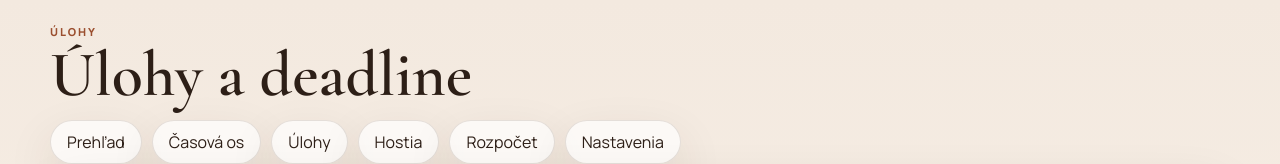
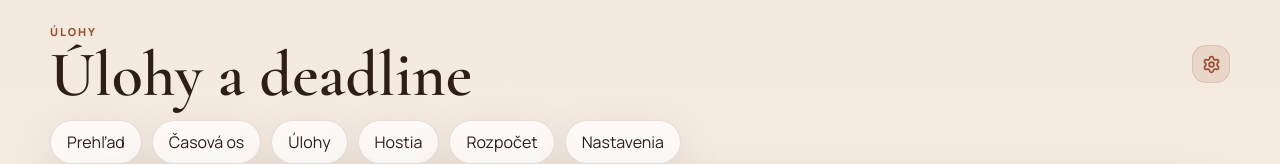
Before and after one commit to tomag-9/svatba, a Next.js app: page /tasks in a window 1280 px wide. Shown: the top 164 px of the page. Built offline with nearby package versions, Linux system fonts and the light colour scheme; no server answers; the database is empty.

Commit message:
feat: Enhance settings and tasks pages with improved layout and styling

```diff
--- a/app/globals.css
+++ b/app/globals.css
@@ -132,6 +132,29 @@ h1 {
   font-family: var(--font-serif), Georgia, "Times New Roman", serif;
   letter-spacing: 0;
   font-weight: 600;
+}
+
+.app-title-row {
+  display: flex;
+  align-items: flex-start;
+  justify-content: space-between;
+  gap: 12px;
+}
+
+.app-title-row h1 {
+  min-width: 0;
+}
+
+.settings-link {
+  width: 38px;
+  height: 38px;
+  border-radius: 14px;
+  flex-shrink: 0;
+  display: grid;
+  place-items: center;
+  color: var(--accent);
+  background: var(--accent-tint);
+  border: 1px solid rgba(155, 79, 47, 0.16);
 }
 
 .lede {
@@ -333,6 +356,33 @@ h1 {
   display: flex;
   gap: 8px;
   flex-wrap: wrap;
+}
+
+.task-list-row {
+  display: grid;
+  grid-template-columns: auto minmax(0, 1fr) auto;
+  align-items: start;
+  width: 100%;
+}
+
+.task-list-main {
+  min-width: 0;
+}
+
+.task-status-tag {
+  justify-self: end;
+}
+
+.task-inline-actions {
+  grid-column: 2 / -1;
+  justify-content: flex-start;
+  margin-top: -2px;
+}
+
+.task-inline-actions .button {
+  min-height: 38px;
+  padding: 8px 12px;
+  box-shadow: none;
 }
 
 .tag {
--- a/app/tasks/page.tsx
+++ b/app/tasks/page.tsx
@@ -65,9 +65,9 @@ export default async function TasksPage({ searchParams }: TasksPageProps) {
         <p className="lede" style={{ marginTop: 0 }}>Zobrazené: {filteredTasks.length} úloh</p>
         <div className="table-list">
           {filteredTasks.map((task) => (
-            <div className="table-row" key={task.id}>
+            <div className="table-row task-list-row" key={task.id}>
               <CategoryIcon category={task.category} size={32} />
-              <div style={{ flex: 1, minWidth: 0 }}>
+              <div className="task-list-main">
                 <Link className="row-title row-link" href={`/tasks/${task.id}`}>
                   {task.title}
                 </Link>
@@ -76,16 +76,12 @@ export default async function TasksPage({ searchParams }: TasksPageProps) {
                 </div>
                 {task.notes ? <div className="task-note-preview">{task.notes}</div> : null}
               </div>
-              <div className="item-actions">
-                <div style={{ display: 'flex', gap: '8px', flexWrap: 'wrap', justifyContent: 'flex-end' }}>
-                  <span className="tag">{taskStatusLabels[task.status]}</span>
-                </div>
-                <div className="item-action-row">
-                  <Link className="button button-ghost" href={`/tasks/${task.id}`}>
-                    Upraviť
-                  </Link>
-                  <DeleteEntityButton endpoint={`/api/tasks/${task.id}`} label="Zmazať" />
-                </div>
+              <span className="tag task-status-tag">{taskStatusLabels[task.status]}</span>
+              <div className="item-action-row task-inline-actions">
+                <Link className="button button-ghost" href={`/tasks/${task.id}`}>
+                  Upraviť
+                </Link>
+                <DeleteEntityButton endpoint={`/api/tasks/${task.id}`} label="Zmazať" />
               </div>
             </div>
           ))}
--- a/components/app-shell.tsx
+++ b/components/app-shell.tsx
@@ -1,5 +1,6 @@
 import Link from 'next/link';
 import type { ReactNode } from 'react';
+import { Settings } from 'lucide-react';
 import { navLabels } from '@/lib/labels';
 
 const navItems = [
@@ -19,7 +20,12 @@ export function AppShell({ title, eyebrow, description, children }: { title: str
       <header className="app-header">
         <div>
           <p className="eyebrow">{eyebrow}</p>
-          <h1>{title}</h1>
+          <div className="app-title-row">
+            <h1>{title}</h1>
+            <Link className="settings-link" href="/settings" aria-label="Nastavenia">
+              <Settings size={19} strokeWidth={2.2} aria-hidden="true" />
+            </Link>
+          </div>
           {description ? <p className="lede">{description}</p> : null}
         </div>
         <nav className="nav-pills" aria-label="Primary">
--- a/components/mobile-nav.tsx
+++ b/components/mobile-nav.tsx
@@ -29,12 +29,15 @@ export function MobileNav() {
   }
 
   const quickAddHref = quickAddTargets[pathname] ?? '/tasks#add-task';
+  const showQuickAdd = pathname !== '/settings';
 
   return (
     <>
-      <Link className="quick-add-fab" href={quickAddHref} aria-label="Pridať">
-        <Plus size={24} strokeWidth={2.4} aria-hidden="true" />
-      </Link>
+      {showQuickAdd ? (
+        <Link className="quick-add-fab" href={quickAddHref} aria-label="Pridať">
+          <Plus size={24} strokeWidth={2.4} aria-hidden="true" />
+        </Link>
+      ) : null}
       <nav className="mobile-nav" aria-label="Mobilná navigácia">
         {navItems.map((item) => {
           const active = pathname === item.href;
--- a/middleware.ts
+++ b/middleware.ts
@@ -1,7 +1,7 @@
 import { NextRequest, NextResponse } from 'next/server';
 import { getSessionCookieName, verifySessionToken } from '@/lib/auth';
 
-const protectedPrefixes = ['/dashboard', '/timeline', '/tasks', '/invitees', '/finance'];
+const protectedPrefixes = ['/dashboard', '/timeline', '/tasks', '/invitees', '/finance', '/settings'];
 
 export async function middleware(request: NextRequest) {
   const { pathname } = request.nextUrl;
@@ -23,5 +23,5 @@ export async function middleware(request: NextRequest) {
 }
 
 export const config = {
-  matcher: ['/dashboard/:path*', '/timeline/:path*', '/tasks/:path*', '/invitees/:path*', '/finance/:path*']
+  matcher: ['/dashboard/:path*', '/timeline/:path*', '/tasks/:path*', '/invitees/:path*', '/finance/:path*', '/settings/:path*']
 };
```
Also changed, not shown: app/settings/page.tsx (+10 -16 lines).
